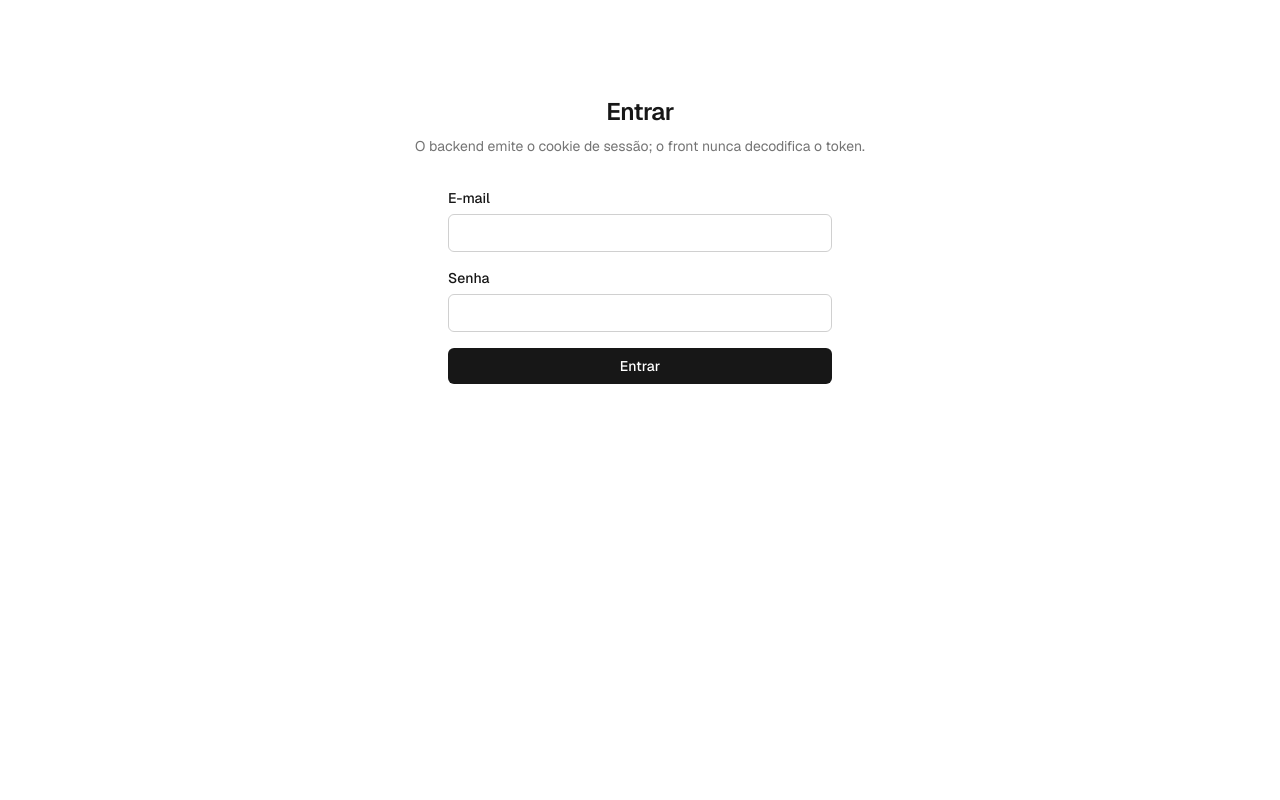
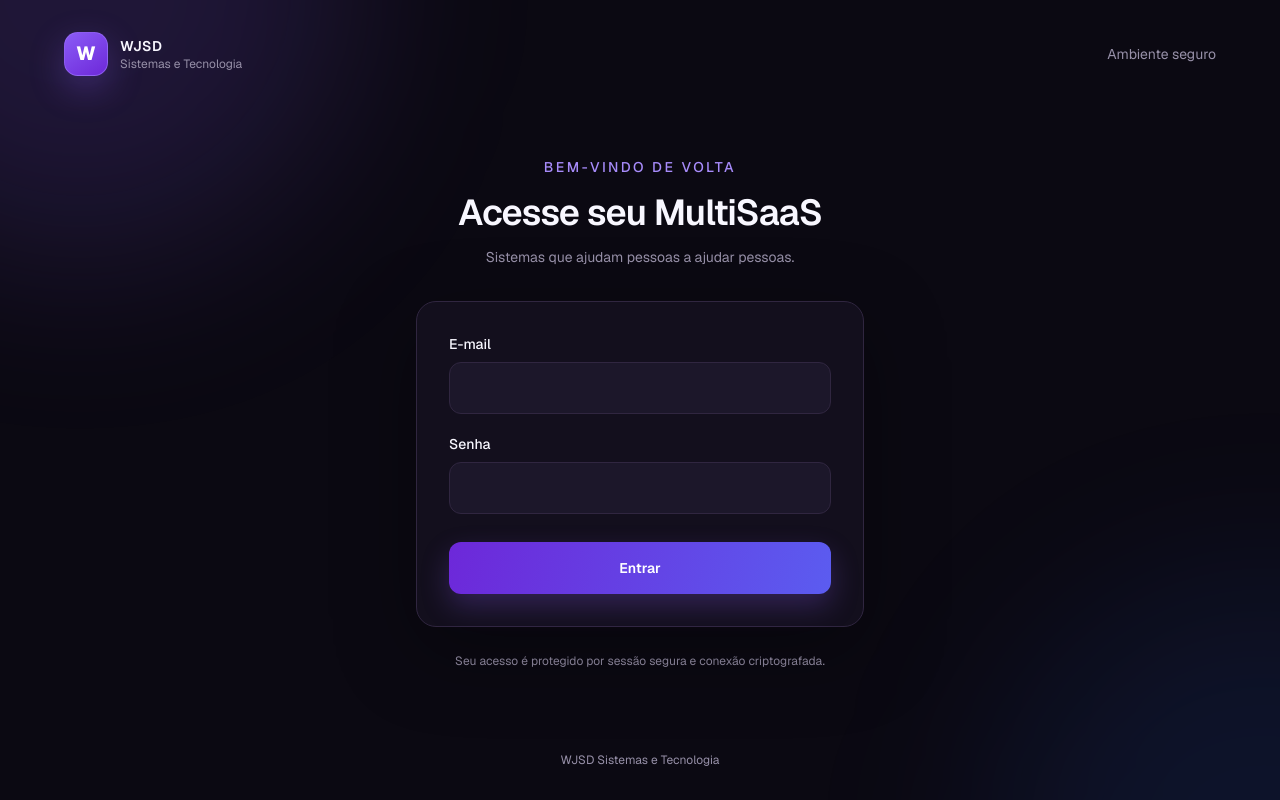
Before and after one commit to jaysonsaraujo/WJSD-MultiSaaS, a Next.js app: page /login in a window 1280 px wide. Built offline with nearby package versions, Linux system fonts and the light colour scheme; no server answers.

Commit message:
feat: aplicar identidade visual premium ao acesso

```diff
--- a/deploy/stack.yml
+++ b/deploy/stack.yml
@@ -1,6 +1,6 @@
 services:
   web:
-    image: 169.58.4.15:5000/wjsd-multisaas-web:2a5a509
+    image: 169.58.4.15:5000/wjsd-multisaas-web:a831a5e
     environment:
       NODE_ENV: production
       PORT: "3000"
--- a/src/app/globals.css
+++ b/src/app/globals.css
@@ -1,8 +1,19 @@
 @import "tailwindcss";
 
 :root {
-  --background: #ffffff;
-  --foreground: #171717;
+  --background: #0b0912;
+  --foreground: #f8f7ff;
+  --surface: #15111f;
+  --surface-raised: #1c172a;
+  --border: #302640;
+  --muted: #9790a8;
+  --primary: #8b5cf6;
+  --primary-hover: #a78bfa;
+  --primary-strong: #6d28d9;
+  --primary-gradient-end: #5b5cf0;
+  --on-primary: #ffffff;
+  --accent-blue: #2563eb;
+  --shadow: #00000059;
 }
 
 @theme inline {
@@ -12,15 +23,128 @@
   --font-mono: var(--font-geist-mono);
 }
 
-@media (prefers-color-scheme: dark) {
-  :root {
-    --background: #0a0a0a;
-    --foreground: #ededed;
-  }
-}
-
 body {
   background: var(--background);
   color: var(--foreground);
   font-family: var(--font-sans), sans-serif;
 }
+
+.login-shell {
+  position: relative;
+  isolation: isolate;
+  min-height: 100svh;
+  overflow: hidden;
+  background: var(--background);
+}
+
+.login-shell::before,
+.login-shell::after {
+  position: absolute;
+  z-index: -1;
+  width: 34rem;
+  height: 34rem;
+  border-radius: 999px;
+  background: color-mix(in srgb, var(--primary) 16%, transparent);
+  filter: blur(90px);
+  content: "";
+  pointer-events: none;
+}
+
+.login-shell::before {
+  top: -18rem;
+  left: -12rem;
+}
+
+.login-shell::after {
+  right: -16rem;
+  bottom: -20rem;
+  background: color-mix(in srgb, var(--accent-blue) 11%, transparent);
+}
+
+.login-brand-mark {
+  display: grid;
+  width: 2.75rem;
+  height: 2.75rem;
+  place-items: center;
+  border: 1px solid color-mix(in srgb, var(--primary) 60%, var(--on-primary) 8%);
+  border-radius: 0.85rem;
+  background: linear-gradient(145deg, var(--primary), var(--primary-strong));
+  box-shadow: 0 12px 35px color-mix(in srgb, var(--primary) 30%, transparent);
+  color: var(--on-primary);
+  font-size: 1.2rem;
+  font-weight: 800;
+}
+
+.login-card {
+  border: 1px solid var(--border);
+  border-radius: 1.25rem;
+  background: color-mix(in srgb, var(--surface) 92%, transparent);
+  box-shadow: 0 24px 80px var(--shadow);
+  backdrop-filter: blur(18px);
+}
+
+.login-input {
+  min-height: 3.25rem;
+  border: 1px solid var(--border);
+  border-radius: 0.75rem;
+  background: var(--surface-raised);
+  color: var(--foreground);
+  transition:
+    border-color 160ms ease,
+    box-shadow 160ms ease,
+    background 160ms ease;
+}
+
+.login-input::placeholder {
+  color: var(--muted);
+}
+
+.login-input:focus-visible {
+  border-color: var(--primary);
+  background: color-mix(in srgb, var(--surface-raised) 80%, var(--primary) 20%);
+  box-shadow: 0 0 0 3px color-mix(in srgb, var(--primary) 25%, transparent);
+  outline: none;
+}
+
+.login-primary-button {
+  min-height: 3.25rem;
+  border-radius: 0.75rem;
+  background: linear-gradient(105deg, var(--primary-strong), var(--primary-gradient-end));
+  box-shadow: 0 12px 28px color-mix(in srgb, var(--primary) 25%, transparent);
+  color: var(--on-primary);
+  transition:
+    transform 160ms ease,
+    filter 160ms ease,
+    box-shadow 160ms ease;
+}
+
+.login-primary-button:hover:not(:disabled) {
+  filter: brightness(1.1);
+  box-shadow: 0 16px 34px color-mix(in srgb, var(--primary) 34%, transparent);
+  transform: translateY(-1px);
+}
+
+.login-primary-button:focus-visible {
+  outline: 3px solid color-mix(in srgb, var(--primary) 45%, var(--on-primary) 20%);
+  outline-offset: 2px;
+}
+
+.login-eyebrow {
+  color: var(--primary-hover);
+}
+
+.login-muted {
+  color: var(--muted);
+}
+
+.login-label,
+.login-heading {
+  color: var(--foreground);
+}
+
+@media (prefers-reduced-motion: reduce) {
+  .login-input,
+  .login-primary-button {
+    transition: none;
+  }
+}
--- a/src/app/layout.tsx
+++ b/src/app/layout.tsx
@@ -13,9 +13,8 @@ const geistMono = Geist_Mono({
 });
 
 export const metadata: Metadata = {
-  title: "WJSD MultiSaaS",
-  description:
-    "Base compartilhada dos produtos WJSD: frontend Next.js com arquitetura imposta por lint.",
+  title: "WJSD Sistemas e Tecnologia | MultiSaaS",
+  description: "Sistemas que ajudam pessoas a ajudar pessoas.",
 };
 
 export default function RootLayout({
--- a/src/app/login/page.tsx
+++ b/src/app/login/page.tsx
@@ -13,15 +13,45 @@ const DESTINO_POS_LOGIN: Route = "/perfil";
  */
 export default function LoginPage(): React.ReactNode {
   return (
-    <main className="mx-auto flex w-full max-w-3xl flex-col items-center gap-8 px-6 py-24">
-      <header className="flex flex-col items-center gap-2 text-center">
-        <h1 className="text-2xl font-semibold tracking-tight">Entrar</h1>
-        <p className="text-sm text-foreground/60">
-          O backend emite o cookie de sessão; o front nunca decodifica o token.
-        </p>
+    <main className="login-shell flex flex-col px-6 py-8 sm:px-10">
+      <header className="mx-auto flex w-full max-w-6xl items-center justify-between">
+        <div className="flex items-center gap-3">
+          <span className="login-brand-mark" aria-hidden="true">
+            W
+          </span>
+          <div>
+            <p className="login-heading text-sm font-semibold tracking-wide">WJSD</p>
+            <p className="login-muted text-xs">Sistemas e Tecnologia</p>
+          </div>
+        </div>
+        <p className="login-muted hidden text-sm sm:block">Ambiente seguro</p>
       </header>
 
-      <LoginForm destino={DESTINO_POS_LOGIN} />
+      <section className="mx-auto flex w-full max-w-md flex-1 flex-col justify-center py-14">
+        <div className="mb-8 text-center">
+          <p className="login-eyebrow mb-4 text-sm font-medium tracking-[0.18em] uppercase">
+            Bem-vindo de volta
+          </p>
+          <h1 className="login-heading text-3xl font-semibold tracking-tight sm:text-4xl">
+            Acesse seu MultiSaaS
+          </h1>
+          <p className="login-muted mx-auto mt-3 max-w-sm text-sm leading-6">
+            Sistemas que ajudam pessoas a ajudar pessoas.
+          </p>
+        </div>
+
+        <div className="login-card p-6 sm:p-8">
+          <LoginForm destino={DESTINO_POS_LOGIN} />
+        </div>
+
+        <p className="login-muted mt-6 text-center text-xs leading-5">
+          Seu acesso é protegido por sessão segura e conexão criptografada.
+        </p>
+      </section>
+
+      <footer className="login-muted mx-auto w-full max-w-6xl text-center text-xs">
+        WJSD Sistemas e Tecnologia
+      </footer>
     </main>
   );
 }
--- a/src/features/auth/login-form.tsx
+++ b/src/features/auth/login-form.tsx
@@ -9,8 +9,7 @@ type LoginFormProps = {
   destino: Route;
 };
 
-const CAMPO_CLASS =
-  "w-full rounded-md border border-foreground/20 bg-transparent px-3 py-2 text-sm outline-none focus-visible:ring-2 focus-visible:ring-foreground/40";
+const CAMPO_CLASS = "login-input w-full px-4 text-sm outline-none";
 
 /**
  * Formulário de login: UI fina. Estado, chamada e erro vivem no `useLoginForm`.
@@ -20,9 +19,9 @@ export function LoginForm({ destino }: LoginFormProps): React.ReactNode {
   const { register, formState } = form;
 
   return (
-    <form onSubmit={entrar} className="flex w-full max-w-sm flex-col gap-4" noValidate>
-      <div className="flex flex-col gap-1.5">
-        <label htmlFor="login-email" className="text-sm font-medium">
+    <form onSubmit={entrar} className="flex w-full flex-col gap-5" noValidate>
+      <div className="flex flex-col gap-2">
+        <label htmlFor="login-email" className="login-label text-sm font-medium">
           E-mail
         </label>
         <input
@@ -31,17 +30,18 @@ export function LoginForm({ destino }: LoginFormProps): React.ReactNode {
           autoComplete="email"
           className={CAMPO_CLASS}
           aria-invalid={formState.errors.email !== undefined}
+          aria-describedby={formState.errors.email ? "login-email-error" : undefined}
           {...register("email")}
         />
         {formState.errors.email ? (
-          <p role="alert" className="text-sm text-red-600">
+          <p id="login-email-error" role="alert" className="text-sm text-red-400">
             {formState.errors.email.message}
           </p>
         ) : null}
       </div>
 
-      <div className="flex flex-col gap-1.5">
-        <label htmlFor="login-senha" className="text-sm font-medium">
+      <div className="flex flex-col gap-2">
+        <label htmlFor="login-senha" className="login-label text-sm font-medium">
           Senha
         </label>
         <input
@@ -50,17 +50,18 @@ export function LoginForm({ destino }: LoginFormProps): React.ReactNode {
           autoComplete="current-password"
           className={CAMPO_CLASS}
           aria-invalid={formState.errors.senha !== undefined}
+          aria-describedby={formState.errors.senha ? "login-senha-error" : undefined}
           {...register("senha")}
         />
         {formState.errors.senha ? (
-          <p role="alert" className="text-sm text-red-600">
+          <p id="login-senha-error" role="alert" className="text-sm text-red-400">
             {formState.errors.senha.message}
           </p>
         ) : null}
       </div>
 
       {erroServidor === null ? null : (
-        <p role="alert" className="text-sm text-red-600">
+        <p role="alert" className="text-sm text-red-400">
           {erroServidor}
         </p>
       )}
@@ -68,7 +69,7 @@ export function LoginForm({ destino }: LoginFormProps): React.ReactNode {
       <button
         type="submit"
         disabled={formState.isSubmitting}
-        className="rounded-md bg-foreground px-4 py-2 text-sm font-medium text-background disabled:opacity-60"
+        className="login-primary-button mt-2 px-4 text-sm font-semibold disabled:cursor-not-allowed disabled:opacity-60"
       >
         {formState.isSubmitting ? "Entrando..." : "Entrar"}
       </button>
--- a/src/proxy.ts
+++ b/src/proxy.ts
@@ -28,7 +28,13 @@ const SESSION_COOKIE = "session_token";
  * @returns Segue o fluxo quando há sessão; senão redireciona pra `/login`.
  */
 export function proxy(request: NextRequest): NextResponse {
-  if (request.cookies.has(SESSION_COOKIE)) {
+  const hasSession = request.cookies.has(SESSION_COOKIE);
+
+  if (request.nextUrl.pathname === "/") {
+    return NextResponse.redirect(new URL(hasSession ? "/perfil" : "/login", request.url));
+  }
+
+  if (hasSession) {
     return NextResponse.next();
   }
   return NextResponse.redirect(new URL("/login", request.url));
@@ -39,5 +45,5 @@ export function proxy(request: NextRequest): NextResponse {
  * deixa toda rota nova sem gate por padrão, que é o erro caro.
  */
 export const config = {
-  matcher: ["/perfil/:path*"],
+  matcher: ["/", "/perfil/:path*"],
 };
```
Also changed, not shown: 1 other file (tests, documents, lock files or other folders).
